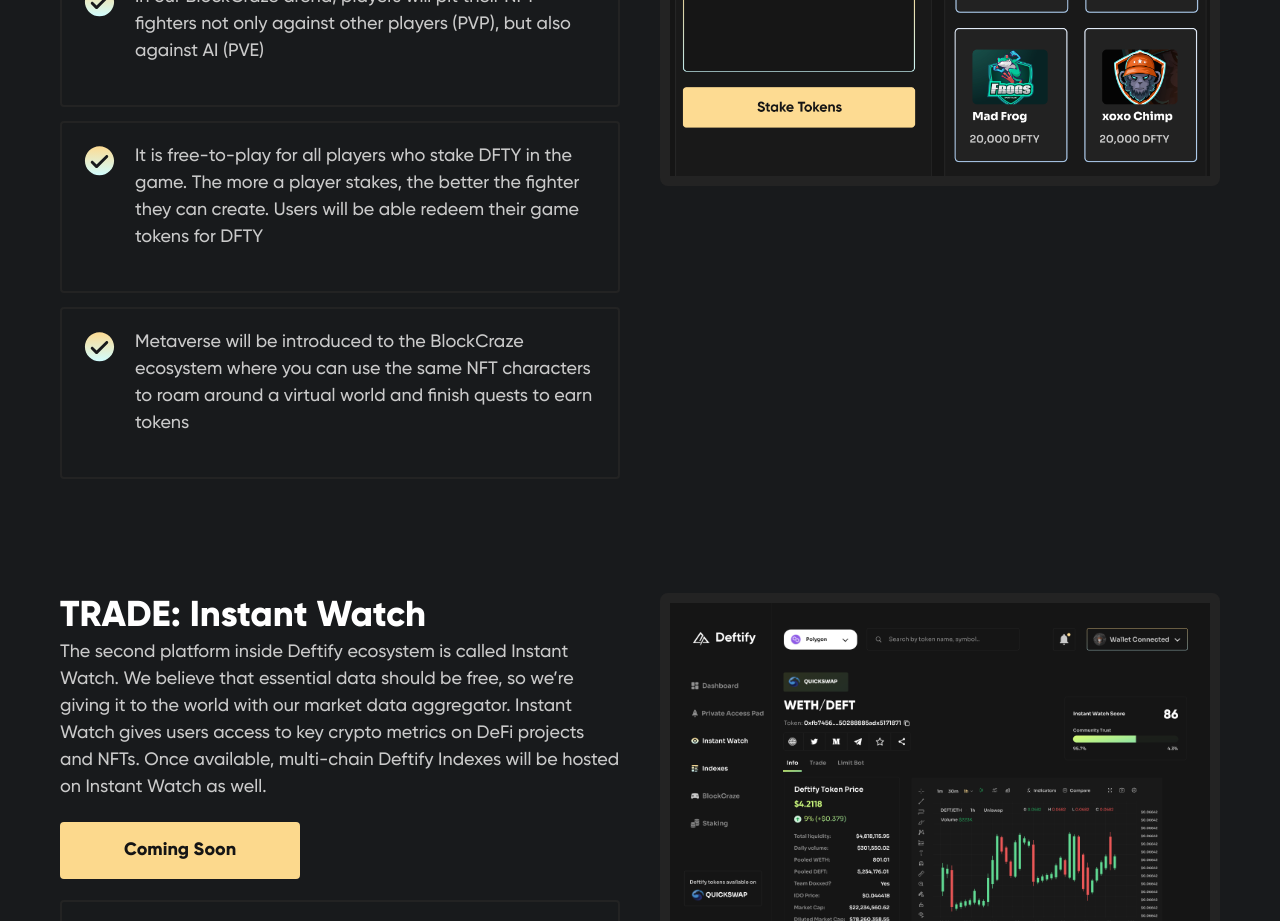
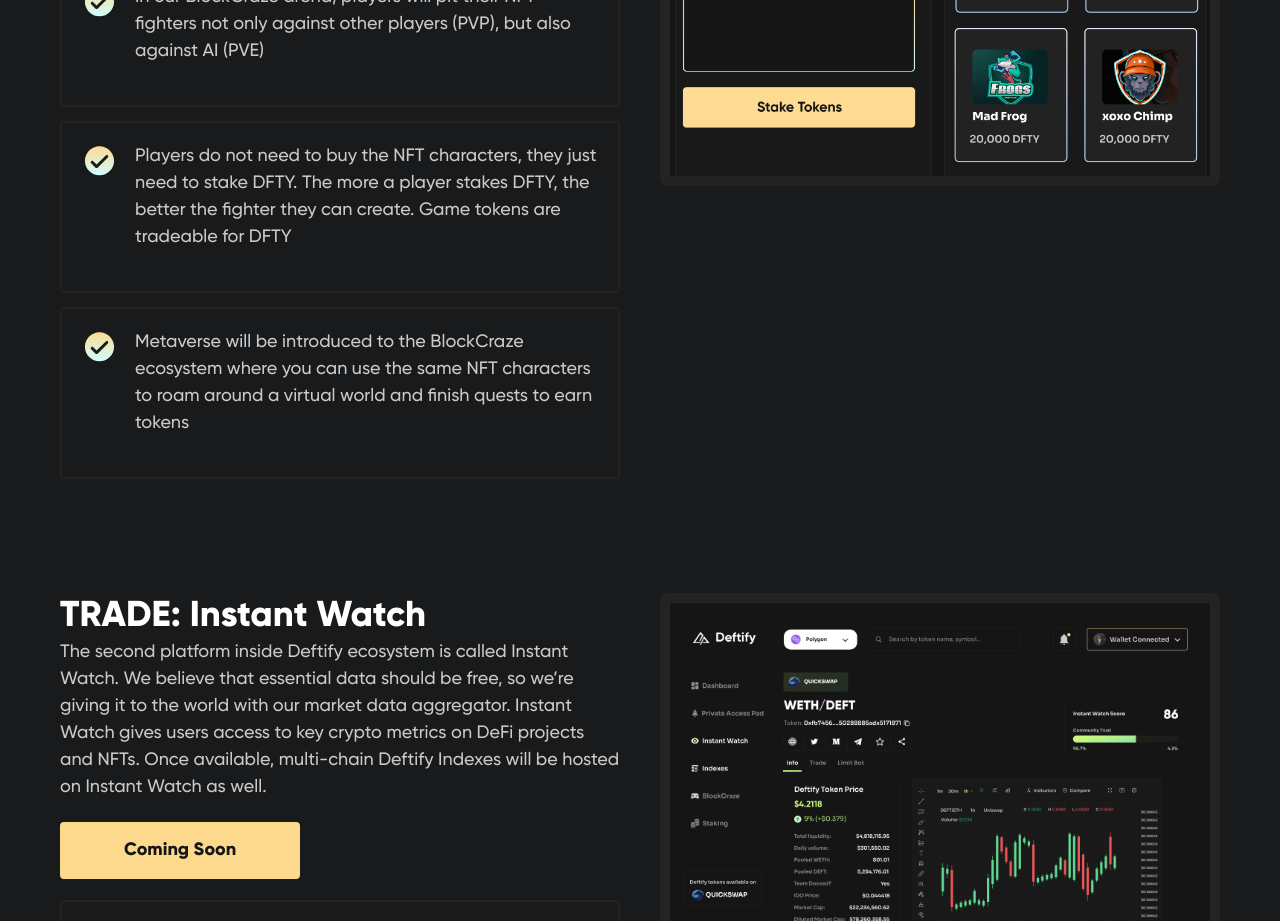
Before and after one commit to KvNGCzA/Official-Website, a React (Create React App) app: page / in a window 1280 px wide. Shown: the part 1520-2441 px from the top of the page. Built offline with nearby package versions, Linux system fonts and the light colour scheme; a web font is replaced by a local one.

Commit message:
Update index.tsx

```diff
--- a/src/pages/Home/index.tsx
+++ b/src/pages/Home/index.tsx
@@ -101,7 +101,7 @@ export const Home = (props: Props) => {
             <CustomList
               data={[
                 "In our BlockCraze arena, players will pit their NFT fighters not only against other players (PVP), but also against AI (PVE)",
-                "It is free-to-play for all players who stake DFTY in the game. The more a player stakes, the better the fighter they can create. Users will be able redeem their game tokens for DFTY",
+                "Players do not need to buy the NFT characters, they just need to stake DFTY. The more a player stakes DFTY, the better the fighter they can create. Game tokens are tradeable for DFTY",
                 "Metaverse will be introduced to the BlockCraze ecosystem where you can use the same NFT characters to roam around a virtual world and finish quests to earn tokens",
               ]}
             />
```
